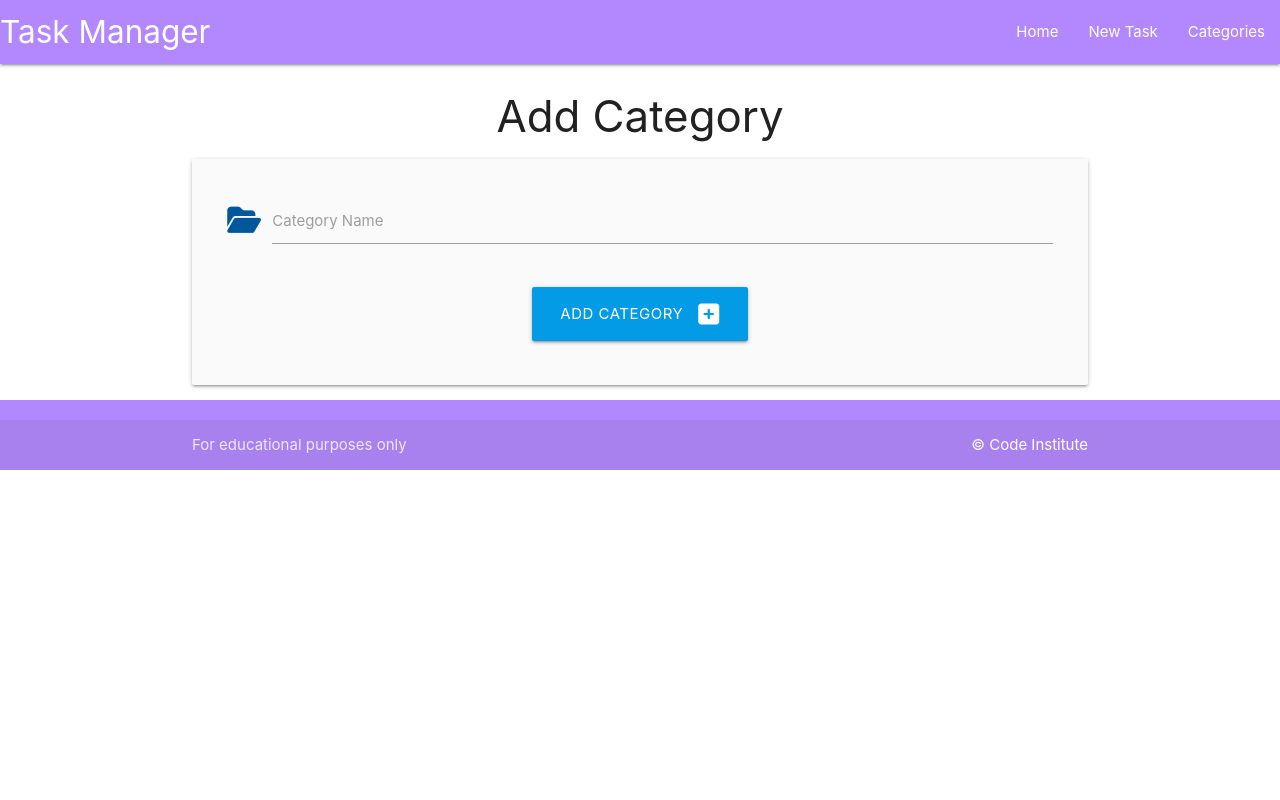
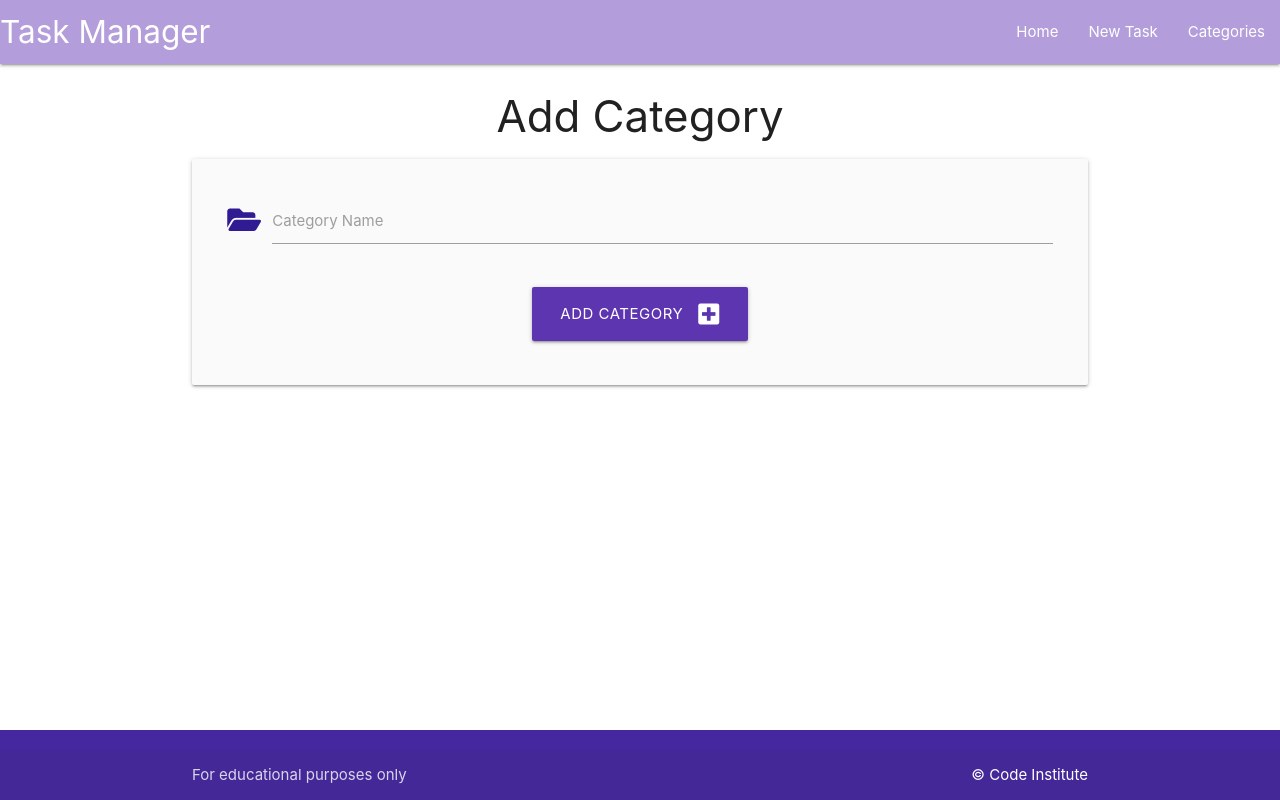
Before and after one commit to Georgina90-x/flask-task-manager, a Flask app: page /add_category in a window 1280 px wide. Run offline with Flask 3, Linux system fonts and the light colour scheme.

Commit message:
added category buttons and function

```diff
--- a/taskmanager/routes.py
+++ b/taskmanager/routes.py
@@ -10,7 +10,8 @@
 
 @app.route("/categories")
 def categories():
-    return render_template("categories.html")
+    categories = list(Category.query.order_by(Category.category_name).all())
+    return render_template("categories.html", categories=categories)
 
 
 @app.route("/add_category", methods=["GET", "POST"])
--- a/taskmanager/templates/add_category.html
+++ b/taskmanager/templates/add_category.html
@@ -7,7 +7,7 @@
     <form class="col s12" method="POST" action="{{  url_for('add_category')  }}">
       <div class="row">
         <div class="input-field col s12">
-            <i class="fas fa-folder-open prefix light-blue-text text-darken-4"></i>
+            <i class="fas fa-folder-open prefix deep-purple-text text-darken-4"></i>
           <input id="category_name" name="category_name" minlength="3" maxlength="25" type="text" class="validate" required>
           <label for="category_name">Category Name</label>
         </div>
@@ -15,7 +15,7 @@
       <!-- submit button -->
        <div class="row">
         <div class="col s12 center-align">
-            <button type="submit" class="btn-large light-blue darken-1">
+            <button type="submit" class="btn-large deep-purple darken-1">
                 Add Category <i class="fas fa-plus-square right"></i>
             </button>
         </div>
--- a/taskmanager/templates/base.html
+++ b/taskmanager/templates/base.html
@@ -1,34 +1,40 @@
 <!DOCTYPE html>
 <html lang="en">
 <head>
+
     <meta charset="UTF-8">
     <meta http-equiv="X-UA-Compatible" content="IE=edge">
     <meta name="viewport" content="width=device-width, initial-scale=1.0">
-    <link rel="stylesheet" href="https://cdnjs.cloudflare.com/ajax/libs/font-awesome/6.7.1/css/all.min.css" integrity="sha512-5Hs3dF2AEPkpNAR7UiOHba+lRSJNeM2ECkwxUIxC1Q/FLycGTbNapWXB4tP889k5T5Ju8fs4b1P5z/iB4nMfSQ==" crossorigin="anonymous" referrerpolicy="no-referrer" />
-    <link rel="stylesheet" href="https://cdnjs.cloudflare.com/ajax/libs/materialize/1.0.0/css/materialize.min.css" type="text/css">
-    <link rel="stylesheet" href="{{ url_for('static', filename='style.css') }}" type="text/css">
+    <link rel="stylesheet" href="https://cdnjs.cloudflare.com/ajax/libs/font-awesome/5.15.3/css/all.min.css"
+        integrity="sha512-iBBXm8fW90+nuLcSKlbmrPcLa0OT92xO1BIsZ+ywDWZCvqsWgccV3gFoRBv0z+8dLJgyAHIhR35VZc2oM/gI1w=="
+        crossorigin="anonymous" referrerpolicy="no-referrer">
+    <link rel="stylesheet" href="https://cdnjs.cloudflare.com/ajax/libs/materialize/1.0.0/css/materialize.min.css"
+        type="text/css">
+    <link rel="stylesheet" href="{{ url_for('static', filename='css/style.css') }}" type="text/css">
     <title>Task Manager</title>
 </head>
+
 <body>
+
     <header>
-        <nav class="deep-purple accent-1">
+        <!-- top navbar -->
+        <nav class="deep-purple lighten-3">
             <div class="nav-wrapper">
-              <a href="{{  url_for('home')  }}" class="brand-logo">Task Manager</a>
+            <a href="{{ url_for('home') }}" class="brand-logo">Task Manager</a>
             <a href="#" data-target="mobile-demo" class="sidenav-trigger"><i class="fas fa-bars"></i></a>
             <ul class="right hide-on-med-and-down">
-                <li><a href="{{  url_for('home')  }}">Home</a></li>
+                <li><a href="{{ url_for('home') }}">Home</a></li>
                 <li><a href="">New Task</a></li>
-                <li><a href="{{  url_for('categories')  }}">Categories</a></li>
-
-
+                <li><a href="{{ url_for('categories') }}">Categories</a></li>
             </ul>
             </div>
         </nav>
+
         <!-- mobile sidenav -->
         <ul class="sidenav" id="mobile-demo">
-            <li><a href="sass.html">Home</a></li>
+            <li><a href="{{ url_for('home') }}">Home</a></li>
             <li><a href="">New Task</a></li>
-            <li><a href="{{  url_for('categories')  }}">Categories</a></li>
+            <li><a href="{{ url_for('categories') }}">Categories</a></li>
         </ul>
     </header>
 
@@ -37,7 +43,7 @@
         {% endblock %}
     </main>
 
-    <footer class="page-footer deep-purple accent-1">
+    <footer class="page-footer deep-purple darken-3">
         <div class="footer-copyright">
             <div class="container">
                 For educational purposes only
@@ -47,7 +53,7 @@
     </footer>
 
     <script src="https://cdnjs.cloudflare.com/ajax/libs/materialize/1.0.0/js/materialize.min.js"></script>
-    <script src="{{  url_for('static', filename='js/script.js')  }}"></script>
+    <script src="{{ url_for('static', filename='js/script.js') }}"></script>
 
 </body>
 </html>
```
Also changed, not shown: taskmanager/templates/categories.html (+17 -1 lines). Lines whose indentation alone changed are shown as unchanged.
